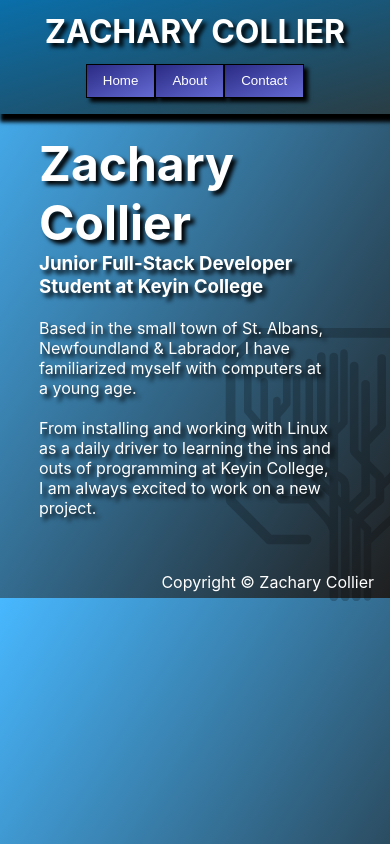
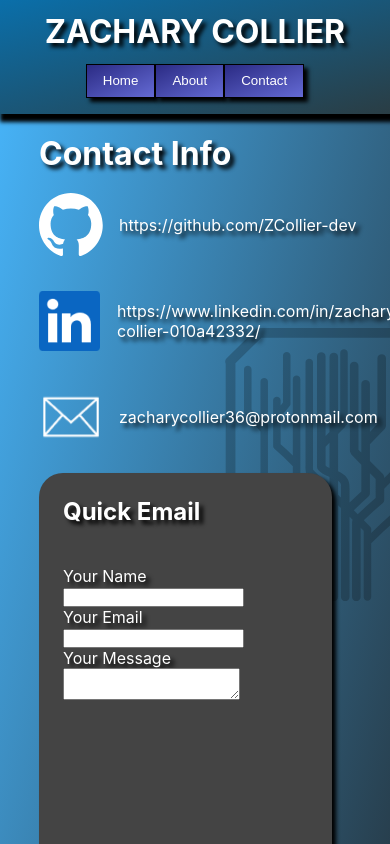
Before and after one commit to ZCollier-dev/final-sprint-fall-24-solo, a React (Vite) app in the folder finalsprint/: page /contact in a window 390 px wide. Shown: the top 844 px of the page. Built offline with nearby package versions, Linux system fonts and the light colour scheme.

Commit message:
Work on About and Contact pages

```diff
--- a/finalsprint/src/components/About.tsx
+++ b/finalsprint/src/components/About.tsx
@@ -7,8 +7,9 @@ function About() {
       <article>
         <div className="toparticle">
           <h2>Zachary Collier</h2>
-          <h3>Junior Full-Stack Developer</h3>
-          <h3>Student at Keyin College</h3>
+          <h3>The Details</h3>
+          <h4>Junior Full-Stack Developer</h4>
+          <h4>Student at Keyin College</h4>
           <br />
           <p>
             Based in the small town of St. Albans, Newfoundland & Labrador, I
@@ -19,7 +20,41 @@ function About() {
             excited to work on a new project.
           </p>
         </div>
-        <div className="mainarticle"></div>
+        <div className="mainarticle">
+          <h3 className="mainarticleheader">The Journey</h3>
+          <p>
+            Before I began my journey as a software developer, I originally
+            pursued Chemical Process Engineering Technology at College of the
+            North Atlantic, picked for my strong proficiency in chemistry.{" "}
+            <br />
+            <br />
+            After taking a few much-needed years out of school, I opted to
+            broaden my horizons by applying to Keyin College's Software
+            Development program. As a result, I have laid the foundations for a
+            satisfying career in the ever-evolving tech landscape.
+          </p>
+          <h3 className="mainarticleheader">The Hobbies</h3>
+          <p>
+            Ever since I was a young boy, I have always been fond of video
+            games. While my tastes have changed a lot since then, my passion for
+            them remains the same. Smaller titles by smaller studios often catch
+            my eye for their willingness - and often necessity - to take
+            creative risks and stand out from the crowd. A few of my favorites,
+            from studios large and small, include: <br />
+            <br />
+            <ul className="gameslist">
+              <li>Paper Mario: The Thousand Year Door (Nintendo)</li>
+              <li>Monster Hunter: World (Capcom)</li>
+              <li>Terraria (Re-Logic)</li>
+              <li>A Hat in Time (Gears for Breakfast)</li>
+              <li>CrossCode (Radical Fish Games)</li>
+            </ul>
+            <br />
+            In the future, I hope to begin a hobby in blacksmithing. Working
+            with metal in the ways blacksmiths do has always stuck out to me as
+            something I would enjoy.
+          </p>
+        </div>
       </article>
     </main>
   );
--- a/finalsprint/src/components/Contact.tsx
+++ b/finalsprint/src/components/Contact.tsx
@@ -1,4 +1,7 @@
 import circuitTree from "../assets/PortfolioPics/tree-shape-of-straight-lines-like-a-computer-printed-circuit-svgrepo-com.svg";
+import githubImg from "../assets/PortfolioPics/github-mark-white.svg";
+import linkedinImg from "../assets/PortfolioPics/In-Blue-14@2x.png";
+import emailImg from "../assets/PortfolioPics/Group 10.png";
 
 function Contact() {
   return (
@@ -6,20 +9,48 @@ function Contact() {
       <img className="treeimg" src={circuitTree} />
       <article>
         <div className="toparticle">
-          <h2>Zachary Collier</h2>
-          <h3>Junior Full-Stack Developer</h3>
-          <h3>Student at Keyin College</h3>
+          <h2>Contact Info</h2>
           <br />
-          <p>
-            Based in the small town of St. Albans, Newfoundland & Labrador, I
-            have familiarized myself with computers at a young age. <br />
+          <div className="contactgrid">
+            <a href="https://github.com/ZCollier-dev" target="_blank">
+              <img src={githubImg} alt="GitHub Logo" />
+              <p>https://github.com/ZCollier-dev</p>
+            </a>
+
+            <a
+              href="https://www.linkedin.com/in/zachary-collier-010a42332/"
+              target="_blank"
+            >
+              <img src={linkedinImg} alt="LinkedIn Logo" />
+              <p>https://www.linkedin.com/in/zachary-collier-010a42332/</p>
+            </a>
+            <div>
+              <img src={emailImg} alt="Email Icon" />
+              <p>zacharycollier36@protonmail.com</p>
+            </div>
+          </div>
+        </div>
+        <div className="mainarticle">
+          <div className="quickemailbox">
+            <h3>Quick Email</h3>
             <br />
-            From installing and working with Linux as a daily driver to learning
-            the ins and outs of programming at Keyin College, I am always
-            excited to work on a new project.
-          </p>
+            <br />
+            <form action="">
+              <div className="quickemailsendername">
+                <label htmlFor="sendername">Your Name</label>
+                <input type="text" id="sendername" name="sendername" />
+              </div>
+              <div className="quickemailsenderemail">
+                <label htmlFor="senderemail">Your Email</label>
+                <input type="email" id="senderemail" name="senderemail" />
+              </div>
+              <div className="quickemailmessage">
+                <label htmlFor="sendermessage">Your Message</label>
+                <textarea name="sendermessage" id="sendermessage"></textarea>
+              </div>
+            </form>
+          </div>
         </div>
-        <div className="mainarticle"></div>
       </article>
     </main>
   );
--- a/finalsprint/src/components/Home.tsx
+++ b/finalsprint/src/components/Home.tsx
@@ -31,7 +31,7 @@ function Home() {
               href="https://www.linkedin.com/in/zachary-collier-010a42332/"
               target="_blank"
             >
-              <img className="linkedin" src={linkedinImg} alt="" />
+              <img src={linkedinImg} alt="LinkedIn Logo" />
             </a>
           </div>
         </div>
--- a/finalsprint/src/styles/index.css
+++ b/finalsprint/src/styles/index.css
@@ -21,6 +21,19 @@ h2 {
   margin-top: 1rem;
 }
 
+h3 {
+  font-size: 2rem;
+}
+
+.mainarticleheader {
+  margin-top: 3rem;
+}
+
+.gameslist {
+  text-indent: 4rem;
+  list-style-position: inside;
+}
+
 .toparticle {
   max-width: 750px;
 }
@@ -34,11 +47,7 @@ h2 {
 
 .socialsbar img {
   width: 64px;
-}
-
-.linkedin {
-  background-color: white;
-  border-radius: 8px;
+  margin-top: 24px;
 }
 
 .treeimg {
@@ -66,3 +75,58 @@ h2 {
   justify-content: center;
   margin-top: 1rem;
 }
+
+.contactgrid {
+  display: grid;
+  grid-template-rows: repeat(3, 1fr);
+  gap: 2rem;
+}
+
+.contactgrid img {
+  width: 64px;
+}
+
+.contactgrid a {
+  display: flex;
+  max-height: 64px;
+  align-items: center;
+  gap: 1rem;
+}
+
+.contactgrid div {
+  display: flex;
+  max-height: 64px;
+  align-items: center;
+  gap: 1rem;
+}
+
+a:visited {
+  text-decoration: none;
+  color: white;
+}
+a:link {
+  text-decoration: none;
+  color: white;
+}
+a:hover {
+  text-decoration: none;
+  color: white;
+}
+
+.quickemailbox {
+  background-color: #444444;
+  padding: 1.5rem;
+  margin-top: 1.5rem;
+  border-radius: 24px;
+  box-shadow: 4px 4px 4px black;
+  min-height: 100vh;
+}
+
+@media (max-width: 540px) {
+  h2 {
+    font-size: 2rem;
+  }
+  h3 {
+    font-size: 1.5rem;
+  }
+}
```
Also changed, not shown: finalsprint/src/assets/PortfolioPics/Group 10.png (added), finalsprint/src/assets/PortfolioPics/In-Blue-14@2x.png.
